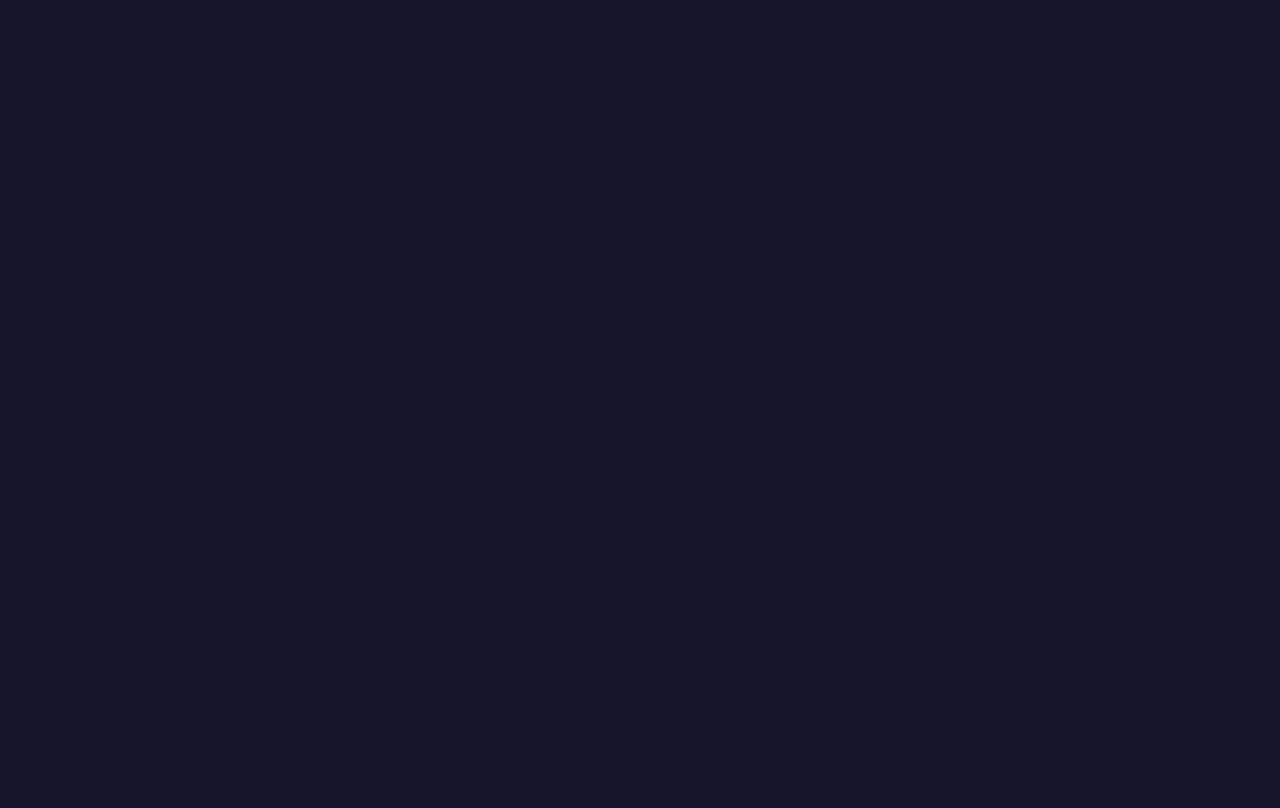
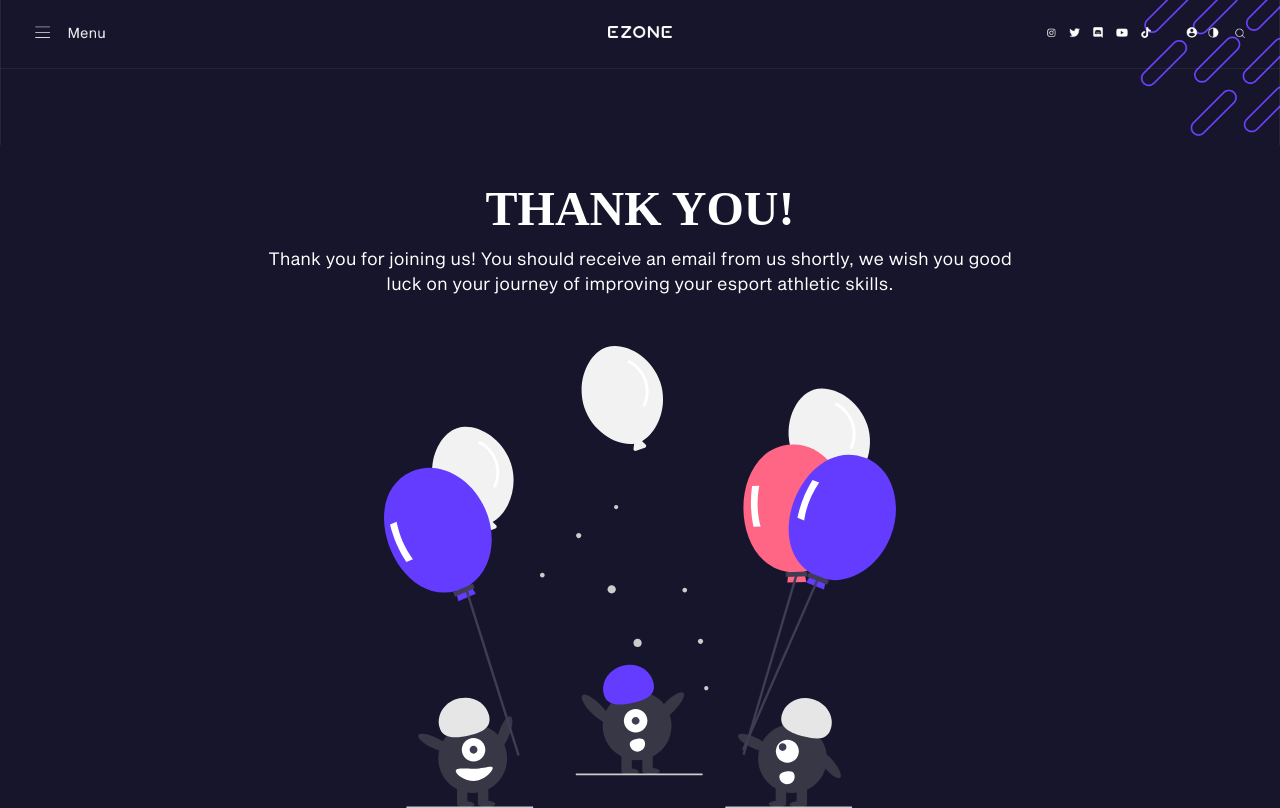
Before and after one commit to lelekaspb/signifly-project, a website built with Vite: page form5.html in a window 1280 px wide. Built offline with nearby package versions, Linux system fonts and the light colour scheme.

Commit message:
thank you page is done

```diff
--- a/form5.html
+++ b/form5.html
@@ -7,6 +7,19 @@
     <title>Document</title>
   </head>
   <body>
+    <img src="images/topbar-ss.png" class="header" />
+
+    <div class="thankyou-wrap">
+      <h1 class="big-thankyou">THANK YOU!</h1>
+      <p class="small-thankyou">
+        Thank you for joining us! You should receive an email from us shortly,
+        we wish you good luck on your journey of improving your esport athletic
+        skills.
+      </p>
+
+      <img src="images/form5-illustration.svg" class="form5-pic" />
+    </div>
+
     <script type="module" src="./scripts/form5.js"></script>
   </body>
 </html>
--- a/styles/form4-5.scss
+++ b/styles/form4-5.scss
@@ -74,7 +74,7 @@ label {
 }
 
 .label-parent {
-  gap: 10vh;
+  gap: 9vh;
   display: flex;
   flex-direction: column;
 }
@@ -103,3 +103,32 @@ button {
   margin-top: 10vh;
   margin-bottom: 10vh;
 }
+
+.big-thankyou {
+  font-family: $main-bold-font;
+  color: white;
+  font-size: 3rem;
+  margin-bottom: 10px;
+}
+
+.small-thankyou {
+  font-family: $main-font;
+  color: white;
+  font-size: 1.1rem;
+  margin-top: 0;
+  width: 60vw;
+  text-align: center;
+  margin-bottom: 50px;
+}
+
+.form5-pic {
+  width: 40vw;
+  height: auto;
+}
+
+.thankyou-wrap {
+  display: flex;
+  flex-direction: column;
+  justify-content: center;
+  align-items: center;
+}
```
